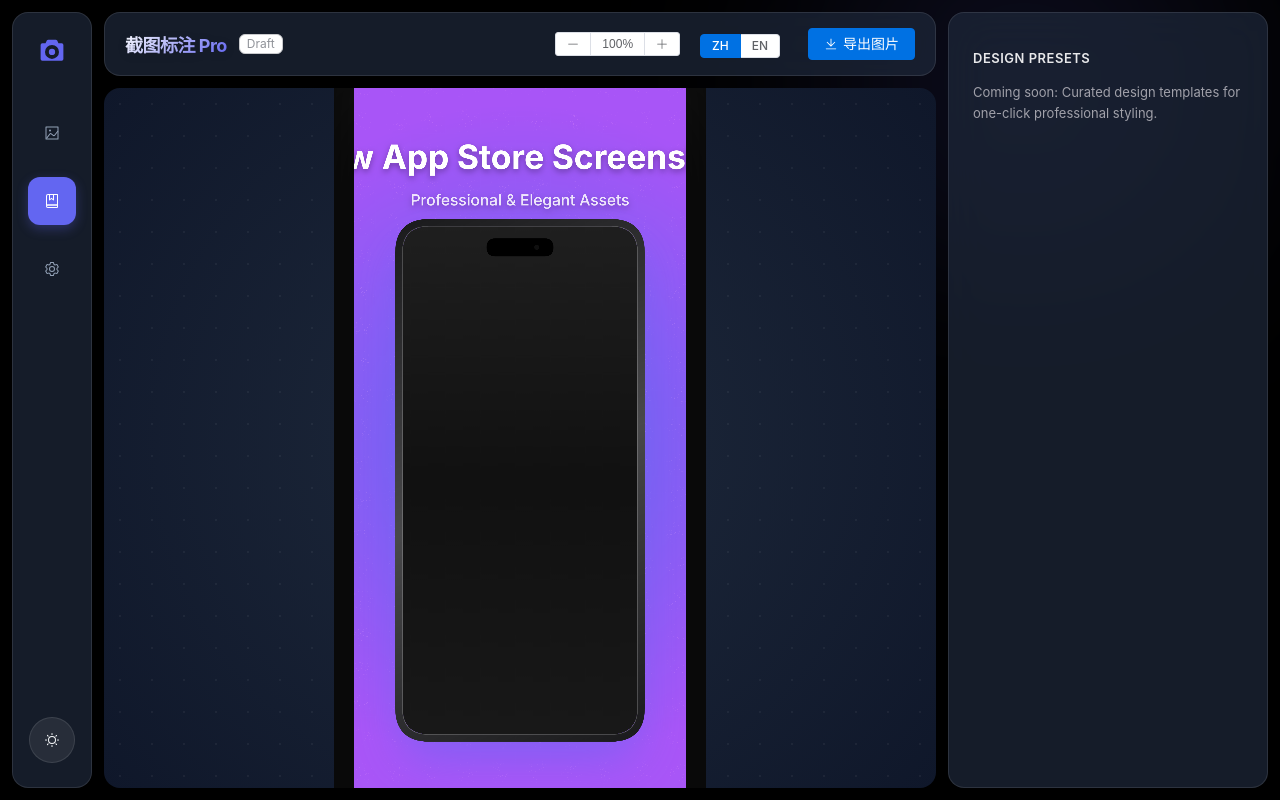
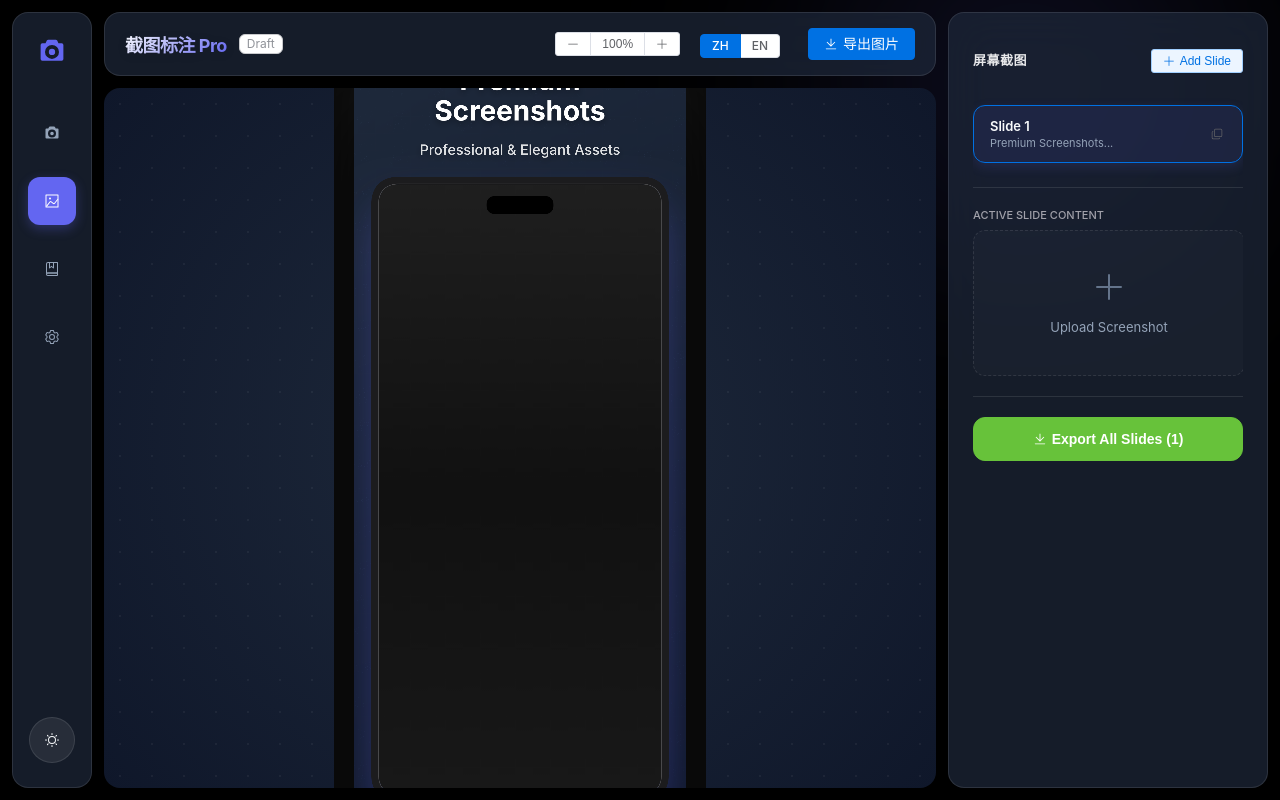
Before and after one commit to fugary/gen-screenshots, a Vue app: page / in a window 1280 px wide. Both pictures are taken after a click on the element 52 px from the left and 201 px from the top of the page. Built offline with nearby package versions, Linux system fonts and the light colour scheme.

Commit message:
feat: Implement multi-slide functionality with batch export and refined canvas rendering.

```diff
--- a/src/App.vue
+++ b/src/App.vue
@@ -23,6 +23,13 @@
               class="nav-item"
               :class="{ active: store.currentTab === 'canvas' }"
               @click="store.setProject({ currentTab: 'canvas' })"
+            >
+              <el-icon><CameraFilled /></el-icon>
+            </div>
+            <div
+              class="nav-item"
+              :class="{ active: store.currentTab === 'image' }"
+              @click="store.setProject({ currentTab: 'image' })"
             >
               <el-icon><Picture /></el-icon>
             </div>
@@ -202,6 +209,48 @@
   background-color: var(--app-bg);
   color: var(--text-main);
   overflow: hidden;
+}
+
+/* Custom Scrollbar Styles */
+::-webkit-scrollbar {
+  width: 6px;
+  height: 6px;
+}
+
+::-webkit-scrollbar-track {
+  background: transparent;
+}
+
+::-webkit-scrollbar-thumb {
+  background: rgba(var(--text-main-rgb), 0.1);
+  border-radius: 10px;
+  transition: background 0.2s;
+}
+
+::-webkit-scrollbar-thumb:hover {
+  background: rgba(var(--text-main-rgb), 0.2);
+}
+
+.dark ::-webkit-scrollbar-thumb {
+  background: rgba(255, 255, 255, 0.1);
+}
+
+.dark ::-webkit-scrollbar-thumb:hover {
+  background: rgba(255, 255, 255, 0.2);
+}
+
+/* For el-scrollbar */
+:deep(.el-scrollbar__bar) {
+  opacity: 1 !important;
+}
+
+:deep(.el-scrollbar__thumb) {
+  background-color: rgba(var(--text-main-rgb), 0.1) !important;
+  width: 4px !important;
+}
+
+.dark :deep(.el-scrollbar__thumb) {
+  background-color: rgba(255, 255, 255, 0.1) !important;
 }
 
 .app-wrapper {
--- a/src/components/ControlPanel.vue
+++ b/src/components/ControlPanel.vue
@@ -9,13 +9,13 @@
         </h3>
         <div class="text-inputs">
           <el-input
-            v-model="store.title"
+            v-model="store.activeSlide.title"
             type="textarea"
             :rows="2"
             placeholder="Title..."
           />
           <el-input
-            v-model="store.subtitle"
+            v-model="store.activeSlide.subtitle"
             type="textarea"
             :rows="2"
             placeholder="Subtitle..."
@@ -231,6 +231,103 @@
       </div>
     </div>
 
+    <!-- Slides (Image Assets) Tab -->
+    <div
+      v-else-if="store.currentTab === 'image'"
+      class="tab-content"
+    >
+      <div class="panel-header-row">
+        <h3 class="section-title">
+          {{ $t('controls.screenshot') }}
+        </h3>
+        <el-button
+          type="primary"
+          size="small"
+          plain
+          @click="store.addSlide"
+        >
+          <el-icon class="el-icon--left"><Plus /></el-icon>
+          Add Slide
+        </el-button>
+      </div>
+
+      <div class="slides-list">
+        <div
+          v-for="(slide, index) in store.slides"
+          :key="slide.id"
+          class="slide-entry"
+          :class="{ active: store.activeSlideIndex === index }"
+          @click="store.activeSlideIndex = index"
+        >
+          <div class="slide-info">
+            <span class="slide-name">{{ slide.name }}</span>
+            <span class="slide-subtitle-preview">{{ slide.title.slice(0, 20) }}...</span>
+          </div>
+          <div class="slide-controls">
+            <el-button
+              link
+              size="small"
+              @click.stop="store.duplicateSlide(index)"
+            >
+              <el-icon><CopyDocument /></el-icon>
+            </el-button>
+            <el-button
+              link
+              size="small"
+              type="danger"
+              @click.stop="store.deleteSlide(index)"
+              v-if="store.slides.length > 1"
+            >
+              <el-icon><Delete /></el-icon>
+            </el-button>
+          </div>
+        </div>
+      </div>
+
+      <div class="active-slide-details panel-section">
+        <span class="sub-label">Active Slide Content</span>
+        <el-upload
+          action="#"
+          :auto-upload="false"
+          :on-change="handleUserImageUpload"
+          :show-file-list="false"
+          class="user-image-uploader"
+        >
+          <div v-if="store.activeSlide.userImage" class="image-preview-container">
+            <img :src="store.activeSlide.userImage" class="user-image-preview" />
+            <div class="image-overlay">
+              <el-icon><Edit /></el-icon>
+            </div>
+          </div>
+          <div v-else class="upload-placeholder">
+            <el-icon class="upload-icon"><Plus /></el-icon>
+            <span class="upload-text">Upload Screenshot</span>
+          </div>
+        </el-upload>
+        <div v-if="store.activeSlide.userImage" class="image-actions">
+          <el-button
+            type="danger"
+            plain
+            size="small"
+            @click="store.updateActiveSlide({ userImage: null })"
+          >
+            Remove Image
+          </el-button>
+        </div>
+      </div>
+
+      <div class="batch-actions panel-section">
+        <el-button
+          type="success"
+          class="batch-btn"
+          @click="handleBatchExport"
+        >
+          <el-icon class="el-icon--left"><Download /></el-icon>
+          Export All Slides ({{ store.slides.length }})
+        </el-button>
+      </div>
+    </div>
+
     <!-- Presets Tab -->
     <div
       v-else-if="store.currentTab === 'presets'"
@@ -267,7 +364,10 @@
 <script setup lang="ts">
 import { useScreenshotStore } from '../store/screenshot';
 import { UploadFile, ElMessage } from 'element-plus';
-import { UploadFilled, Refresh, Delete, Plus } from '@element-plus/icons-vue';
+import {
+  UploadFilled, Refresh, Delete, Plus,
+  CopyDocument, Edit, Download
+} from '@element-plus/icons-vue';
 
 const store = useScreenshotStore();
 
@@ -294,12 +394,12 @@
   store.setProject({ bgColor1: c1, bgColor2: c2 });
 };
 
-const handleFileChange = (uploadFile: UploadFile) => {
+const handleUserImageUpload = (uploadFile: UploadFile) => {
   const file = uploadFile.raw;
   if (file) {
     const reader = new FileReader();
     reader.onload = (e) => {
-      store.setProject({ userImage: e.target?.result as string });
+      store.updateActiveSlide({ userImage: e.target?.result as string });
     };
     reader.readAsDataURL(file);
   }
@@ -321,6 +421,10 @@
     newProjectName.value = '';
     ElMessage.success('Project saved!');
   }
+};
+
+const handleBatchExport = () => {
+  window.dispatchEvent(new CustomEvent('batch-export-canvas'));
 };
 </script>
 
@@ -565,4 +669,161 @@
   font-size: 12px;
   color: #94a3b8;
 }
+
+/* Image Assets Tab Styles */
+.user-image-uploader :deep(.el-upload) {
+  width: 100%;
+  display: block;
+  cursor: pointer;
+  border: 1px dashed var(--glass-border);
+  border-radius: 12px;
+  background: rgba(255, 255, 255, 0.02);
+  transition: all 0.2s ease;
+  overflow: hidden;
+}
+
+.user-image-uploader :deep(.el-upload:hover) {
+  border-color: #6366f1;
+  background: rgba(99, 102, 241, 0.05);
+}
+
+.image-preview-container {
+  position: relative;
+  width: 100%;
+  aspect-ratio: 9/16;
+  background: #000;
+  display: flex;
+  align-items: center;
+  justify-content: center;
+}
+
+.user-image-preview {
+  width: 100%;
+  height: 100%;
+  object-fit: contain;
+}
+
+.image-overlay {
+  position: absolute;
+  inset: 0;
+  background: rgba(0, 0, 0, 0.4);
+  display: flex;
+  align-items: center;
+  justify-content: center;
+  opacity: 0;
+  transition: opacity 0.2s;
+  color: #fff;
+  font-size: 24px;
+}
+
+.image-preview-container:hover .image-overlay {
+  opacity: 1;
+}
+
+.upload-placeholder {
+  padding: 40px 20px;
+  display: flex;
+  flex-direction: column;
+  align-items: center;
+  gap: 12px;
+  color: #64748b;
+}
+
+.upload-icon {
+  font-size: 32px;
+  margin-bottom: 4px;
+}
+
+.upload-text {
+  font-size: 13px;
+  color: #94a3b8;
+}
+
+.image-actions {
+  margin-top: 16px;
+  display: flex;
+  justify-content: center;
+}
+
+/* Slide Manager Styles */
+.panel-header-row {
+  display: flex;
+  justify-content: space-between;
+  align-items: center;
+  margin-bottom: 20px;
+}
+
+.slides-list {
+  display: flex;
+  flex-direction: column;
+  gap: 10px;
+  margin-bottom: 24px;
+}
+
+.slide-entry {
+  display: flex;
+  justify-content: space-between;
+  align-items: center;
+  padding: 12px 16px;
+  background: rgba(255, 255, 255, 0.03);
+  border: 1px solid var(--glass-border);
+  border-radius: 12px;
+  cursor: pointer;
+  transition: all 0.2s ease;
+}
+
+.slide-entry:hover {
+  background: rgba(255, 255, 255, 0.06);
+  border-color: rgba(255, 255, 255, 0.2);
+}
+
+.slide-entry.active {
+  background: rgba(99, 102, 241, 0.1);
+  border-color: var(--el-color-primary);
+  box-shadow: 0 4px 12px rgba(99, 102, 241, 0.15);
+}
+
+.slide-info {
+  display: flex;
+  flex-direction: column;
+  gap: 2px;
+}
+
+.slide-name {
+  font-size: 13px;
+  font-weight: 600;
+  color: var(--text-main);
+}
+
+.slide-subtitle-preview {
+  font-size: 11px;
+  color: var(--text-muted);
+  white-space: nowrap;
+  overflow: hidden;
+  text-overflow: ellipsis;
+  max-width: 150px;
+}
+
+.slide-controls {
+  display: flex;
+  gap: 4px;
+}
+
+.active-slide-details {
+  border-top: 1px solid var(--glass-border);
+  padding-top: 20px;
+}
+
+.batch-actions {
+  margin-top: 20px;
+  padding-top: 20px;
+  border-top: 1px solid var(--glass-border);
+}
+
+.batch-btn {
+  width: 100%;
+  height: 44px;
+  font-weight: 600;
+  border-radius: 12px;
+}
 </style>
--- a/src/components/ScreenshotCanvas.vue
+++ b/src/components/ScreenshotCanvas.vue
@@ -42,7 +42,17 @@
   return 0.2126 * r + 0.7152 * g + 0.0722 * b;
 };
 
-const draw = () => {
+const loadImage = (src: string): Promise<HTMLImageElement> => {
+  return new Promise((resolve, reject) => {
+    const img = new Image();
+    img.crossOrigin = "anonymous";
+    img.onload = () => resolve(img);
+    img.onerror = reject;
+    img.src = src;
+  });
+};
+
+const draw = async () => {
   const canvas = canvasRef.value;
   if (!canvas) return;
 
@@ -59,19 +69,20 @@
   ctx.clearRect(0, 0, canvas.width, canvas.height);
 
   if (store.bgImage) {
-    const bgImg = new Image();
-    bgImg.crossOrigin = "anonymous";
-    bgImg.onload = () => {
+    try {
+      const bgImg = await loadImage(store.bgImage);
       ctx.drawImage(bgImg, 0, 0, canvas.width, canvas.height);
-      drawLayers(ctx, canvas, true);
-    };
-    bgImg.src = store.bgImage;
+      await drawLayers(ctx, canvas, true);
+    } catch (e) {
+      console.error("Failed to load background image", e);
+      await drawLayers(ctx, canvas, false);
+    }
   } else {
-    drawLayers(ctx, canvas, false);
+    await drawLayers(ctx, canvas, false);
   }
 };
 
-const drawLayers = (ctx: CanvasRenderingContext2D, canvas: HTMLCanvasElement, hasBgImg: boolean) => {
+const drawLayers = async (ctx: CanvasRenderingContext2D, canvas: HTMLCanvasElement, hasBgImg: boolean) => {
   if (!hasBgImg) {
     if (store.bgType === 'linear') {
       const grad = ctx.createLinearGradient(0, 0, canvas.width, canvas.height);
@@ -101,52 +112,45 @@
     ctx.restore();
   }
 
-  let textColor = store.textColor;
-  if (store.adaptiveText) {
-    const lum = getLuminance(store.bgColor1);
-    textColor = lum > 160 ? '#1e293b' : '#ffffff';
+  // Adaptive Text Color
+  const bgColor = store.bgImage ? '#000000' : store.bgColor1;
+  const luminance = getLuminance(bgColor);
+  const textColor = store.adaptiveText ? (luminance > 160 ? '#1e293b' : '#ffffff') : store.textColor;
+
+  ctx.fillStyle = textColor;
+
+  const isIPad = store.frameStyle.includes('ipad');
+  const is55 = store.frameStyle === 'iphone-5.5';
+
+  let frameW = isIPad ? canvas.width * 0.82 : canvas.width * 0.85;
+  let frameH = isIPad ? frameW * 1.33 : frameW * 2.16;
+  if (is55) {
+      frameW = canvas.width * 0.8;
+      frameH = frameW * 1.77;
   }
 
-  let frameW = 910;
-  let frameH = 1970;
-  let borderRadius = 100;
-  const isIPad = store.frameStyle.startsWith('ipad');
-  const is55 = store.frameStyle === 'iphone-5.5';
+  const borderRadius = isIPad ? 45 : 80;
 
-  if (isIPad) {
-    frameW = 1500;
-    frameH = 2100;
-    borderRadius = 60;
-  } else if (store.frameStyle === 'iphone16-promax') {
-    frameW = 980;
-    frameH = 2120;
-    borderRadius = 110;
-  } else if (is55) {
-    frameW = 1000;
-    frameH = 1780;
-    borderRadius = 0;
-  }
+  // Content Grouping & Centering
+  const titleLines = store.activeSlide.title.split('\n');
+  const subLines = store.activeSlide.subtitle.split('\n');
+  const lineHeightTitle = store.fontSize * 1.1;
+  const lineHeightSub = store.subtitleFontSize * 1.3;
+  const gapBetweenTitleSubtitle = 30;
+  const gapBetweenTextAndDevice = 60;
 
-  const titleLines = store.title.split('\n');
-  const subLines = store.subtitle.split('\n');
-  const lineHeightTitle = store.fontSize * 1.1;
-  const lineHeightSub = store.subtitleFontSize * 1.1;
-  const titleH = titleLines.length * lineHeightTitle;
-  const subH = subLines.length * lineHeightSub;
-  const gapBetweenTitleSubtitle = 20; // Explicit smaller gap
-  const gapBetweenTextAndDevice = 100; // Slightly tighter
-  const totalContentH = titleH + subH + gapBetweenTitleSubtitle + gapBetweenTextAndDevice + frameH;
+  const totalTextHeight = (titleLines.length * lineHeightTitle) + (subLines.length * lineHeightSub) + gapBetweenTitleSubtitle;
+  const totalContentHeight = totalTextHeight + gapBetweenTextAndDevice + frameH;
 
-  const startY = (canvas.height - totalContentH) / 2;
-  let textY = startY + (store.fontSize / 2);
-  let deviceY = textY + titleH + subH + gapBetweenTitleSubtitle + gapBetweenTextAndDevice - (store.fontSize / 2);
+  const startY = (canvas.height - totalContentHeight) / 2;
+  let textY = startY + (titleLines.length * lineHeightTitle / 2);
+  let deviceY = startY + totalTextHeight + gapBetweenTextAndDevice;
 
   if (store.layout === 'bottom') {
     deviceY = startY;
-    textY = deviceY + frameH + gapBetweenTextAndDevice + (store.fontSize / 2);
+    textY = startY + frameH + gapBetweenTextAndDevice + (titleLines.length * lineHeightTitle / 2);
   }
 
-  ctx.fillStyle = textColor;
   ctx.textAlign = "center";
   ctx.textBaseline = "middle";
   ctx.shadowColor = 'rgba(0,0,0,0.3)';
@@ -156,7 +160,7 @@
   // Title
   ctx.font = `bold ${store.fontSize}px 'Inter', -apple-system, sans-serif`;
   titleLines.forEach((line, i) => {
-    ctx.fillText(line, canvas.width / 2, textY + (i * lineHeightTitle));
+    ctx.fillText(line, canvas.width / 2, textY + (i * lineHeightTitle) - (titleLines.length * lineHeightTitle / 2));
   });
 
   // Subtitle
@@ -164,7 +168,7 @@
   ctx.font = `500 ${store.subtitleFontSize}px 'Inter', -apple-system, sans-serif`;
   ctx.globalAlpha = 0.85;
   subLines.forEach((line, i) => {
-    ctx.fillText(line, canvas.width / 2, textY + (subStartRow * lineHeightTitle) + (i * lineHeightSub) + gapBetweenTitleSubtitle);
+    ctx.fillText(line, canvas.width / 2, textY + (subLines.length > 0 ? (lineHeightTitle * titleLines.length / 2) + gapBetweenTitleSubtitle + (i * lineHeightSub) : 0));
   });
   ctx.globalAlpha = 1.0;
   ctx.shadowBlur = 0; ctx.shadowOffsetY = 0;
@@ -187,10 +191,9 @@
     ctx.restore();
   }
 
-  if (store.userImage) {
-    const img = new Image();
-    img.crossOrigin = "anonymous";
-    img.onload = () => {
+  if (store.activeSlide.userImage) {
+    try {
+      const img = await loadImage(store.activeSlide.userImage);
       ctx.save();
       if (is55) {
         ctx.beginPath(); ctx.rect(x, y, frameW, frameH); ctx.clip();
@@ -200,8 +203,10 @@
       ctx.drawImage(img, x, y, frameW, frameH);
       ctx.restore();
       drawDeviceBorder(ctx, x, y, frameW, frameH, borderRadius, isIPad, is55);
-    };
-    img.src = store.userImage;
+    } catch (e) {
+      console.error("Failed to load user image", e);
+      drawDeviceBorder(ctx, x, y, frameW, frameH, borderRadius, isIPad, is55);
+    }
   } else {
     ctx.save();
     ctx.fillStyle = '#111';
@@ -230,20 +235,11 @@
 
   ctx.save();
   const borderThickness = 30;
-  const borderGrad = ctx.createLinearGradient(x, y, x + frameW, y + frameH);
-  let color = '#1c1c1e';
-  if (store.frameStyle.includes('gold')) color = '#d4c5b9';
-  if (store.frameStyle.includes('silver')) color = '#e3e3e8';
+  ctx.strokeStyle = '#1c1c1e';
+  ctx.lineWidth = borderThickness;
 
-  borderGrad.addColorStop(0, color);
-  borderGrad.addColorStop(0.5, lightenColor(color, 45));
-  borderGrad.addColorStop(1, color);
-
-  ctx.strokeStyle = borderGrad;
-  ctx.lineWidth = borderThickness;
   if (is55) {
      ctx.lineWidth = 60;
-     ctx.strokeStyle = '#1c1c1e';
      ctx.strokeRect(x - 30, y - 180, frameW + 60, frameH + 360);
      ctx.strokeStyle = 'rgba(255,255,255,0.1)';
      ctx.lineWidth = 4;
@@ -264,32 +260,8 @@
     ctx.fillStyle = '#000000';
     roundRect(ctx, canvasWidth.value/2 - 130, y + 45, 260, 70, 35);
     ctx.fill();
-    ctx.fillStyle = 'rgba(255,255,255,0.06)';
-    ctx.beginPath(); ctx.arc(canvasWidth.value/2 + 65, y + 80, 10, 0, Math.PI * 2); ctx.fill();
-  } else if (isIPad) {
-    ctx.fillStyle = 'rgba(255,255,255,0.12)';
-    ctx.beginPath(); ctx.arc(canvasWidth.value / 2, y + 16, 5, 0, Math.PI * 2); ctx.fill();
   }
   ctx.restore();
-};
-
-const lightenColor = (col: string, amt: number) => {
-  let usePound = false;
-  if (col[0] == '#') {
-    col = col.slice(1);
-    usePound = true;
-  }
-  const num = parseInt(col, 16);
-  let r = (num >> 16) + amt;
-  if (r > 255) r = 255;
-  else if (r < 0) r = 0;
-  let b = ((num >> 8) & 0x00ff) + amt;
-  if (b > 255) b = 255;
-  else if (b < 0) b = 0;
-  let g = (num & 0x0000ff) + amt;
-  if (g > 255) g = 255;
-  else if (g < 0) g = 0;
-  return (usePound ? '#' : '') + (g | (b << 8) | (r << 16)).toString(16).padStart(6, '0');
 };
 
 const handleExport = async () => {
@@ -304,7 +276,7 @@
     if ((window as any).__TAURI_INTERNALS__) {
       const path = await save({
         filters: [{ name: 'PNG Image', extensions: ['png'] }],
-        defaultPath: 'screenshot.png'
+        defaultPath: `${store.activeSlide.name}.png`
       });
 
       if (path) {
@@ -312,13 +284,35 @@
       }
     } else {
       const link = document.createElement('a');
-      link.download = `screenshot-${Date.now()}.png`;
+      link.download = `${store.activeSlide.name}-${Date.now()}.png`;
       link.href = dataUrl;
       link.click();
     }
   } catch (err) {
     console.error('Export failed:', err);
   }
+};
+
+const handleBatchExport = async () => {
+  const originalIndex = store.activeSlideIndex;
+
+  for (let i = 0; i < store.slides.length; i++) {
+    store.activeSlideIndex = i;
+    await draw();
+    await new Promise(r => setTimeout(r, 100)); // Small buffer
+
+    const canvas = canvasRef.value;
+    if (!canvas) continue;
+
+    const dataUrl = canvas.toDataURL('image/png');
+    const link = document.createElement('a');
+    link.download = `${store.slides[i].name}.png`;
+    link.href = dataUrl;
+    link.click();
+  }
+
+  store.activeSlideIndex = originalIndex;
+  await draw();
 };
 
 function roundRect(ctx: CanvasRenderingContext2D, x: number, y: number, width: number, height: number, radius: number) {
@@ -338,13 +332,17 @@
 onMounted(() => {
   setTimeout(draw, 100);
   window.addEventListener('export-canvas', handleExport);
+  window.addEventListener('batch-export-canvas', handleBatchExport);
 });
 
 onUnmounted(() => {
   window.removeEventListener('export-canvas', handleExport);
+  window.removeEventListener('batch-export-canvas', handleBatchExport);
 });
 
-watch(() => store.$state, draw, { deep: true });
+watch(() => store.$state, () => {
+  draw();
+}, { deep: true });
 
 defineExpose({ draw });
 </script>
@@ -364,7 +362,7 @@
 canvas {
   height: 100%;
   width: auto;
-  border-radius: 8px;
+  border-radius: 4px;
   box-shadow: 0 40px 80px rgba(0, 0, 0, 0.8);
 }
 </style>
--- a/src/store/screenshot.ts
+++ b/src/store/screenshot.ts
@@ -1,78 +1,123 @@
 import { defineStore } from 'pinia';
 
-export interface ProjectState {
+export interface Slide {
   id: string;
-  name: string;
   title: string;
   subtitle: string;
+  userImage: string | null;
+  name: string;
+}
+
+export interface ProjectState {
+  slides: Slide[];
+  activeSlideIndex: number;
+  bgType: 'linear' | 'radial';
+  bgColor1: string;
+  bgColor2: string;
+  bgImage: string | null;
+  frameStyle: string;
+  textColor: string;
+  glowColor: string;
   fontSize: number;
   subtitleFontSize: number;
-  textColor: string;
-  bgColor1: string;
-  bgColor2: string;
-  bgType: 'linear' | 'radial';
-  bgImage: string | null;
+  noiseAmount: number;
   adaptiveText: boolean;
-  noiseAmount: number;
-  glowColor: string;
   layout: 'top' | 'bottom';
-  frameStyle: string;
-  userImage: string | null;
+  zoomLevel: number;
+  language: 'zh-CN' | 'en-US';
+  theme: 'dark' | 'light';
+  currentTab: string;
 }
 
 export const useScreenshotStore = defineStore('screenshot', {
   state: () => ({
-    title: 'New App Store Screenshot',
-    subtitle: 'Professional & Elegant Assets',
-    fontSize: 130,
-    subtitleFontSize: 60,
+    slides: [
+      { id: '1', title: 'Premium\nScreenshots', subtitle: 'Professional & Elegant Assets', userImage: null as string | null, name: 'Slide 1' }
+    ],
+    activeSlideIndex: 0,
+    bgType: 'linear' as 'linear' | 'radial',
+    bgColor1: '#1e293b',
+    bgColor2: '#0f172a',
+    bgImage: null as string | null,
+    frameStyle: 'iphone-6.7',
     textColor: '#ffffff',
-    bgColor1: '#6366f1',
-    bgColor2: '#a855f7',
-    bgType: 'radial' as 'linear' | 'radial',
-    bgImage: null as string | null,
+    glowColor: 'rgba(99, 102, 241, 0.4)',
+    fontSize: 108,
+    subtitleFontSize: 55,
+    noiseAmount: 0.04,
     adaptiveText: true,
-    noiseAmount: 0.05,
-    glowColor: 'rgba(99, 102, 241, 0.5)',
-    layout: 'top',
-    frameStyle: 'iphone16-jet',
-    userImage: null as string | null,
-    language: 'zh-CN',
-    theme: 'dark',
-    zoomLevel: 1,
+    layout: 'top' as 'top' | 'bottom',
+    zoomLevel: 1.0,
+    language: 'zh-CN' as 'zh-CN' | 'en-US',
+    theme: 'dark' as 'dark' | 'light',
     currentTab: 'canvas',
-    savedProjects: [] as ProjectState[]
+    savedProjects: [] as { id: string; name: string; state: any }[]
   }),
+  getters: {
+    activeSlide: (state) => state.slides[state.activeSlideIndex] || state.slides[0],
+    title: (state) => state.slides[state.activeSlideIndex]?.title || '',
+    subtitle: (state) => state.slides[state.activeSlideIndex]?.subtitle || '',
+    userImage: (state) => state.slides[state.activeSlideIndex]?.userImage || null,
+  },
   actions: {
-    setProject(data: Partial<any>) {
-      Object.assign(this.$state, data);
+    setProject(updates: Partial<any>) {
+      Object.assign(this.$state, updates);
     },
-    resetProject() {
-      this.title = 'New App Store Screenshot';
-      this.subtitle = 'Professional & Elegant Assets';
-      this.userImage = null;
-      this.bgImage = null;
+    updateActiveSlide(updates: Partial<Slide>) {
+      const slide = this.slides[this.activeSlideIndex];
+      if (slide) Object.assign(slide, updates);
+    },
+    addSlide() {
+      const newSlide: Slide = {
+        id: Date.now().toString(),
+        title: 'New Headline',
+        subtitle: 'Enter description...',
+        userImage: null,
+        name: `Slide ${this.slides.length + 1}`
+      };
+      this.slides.push(newSlide);
+      this.activeSlideIndex = this.slides.length - 1;
+    },
+    deleteSlide(index: number) {
+      if (this.slides.length <= 1) return;
+      this.slides.splice(index, 1);
+      if (this.activeSlideIndex >= this.slides.length) {
+        this.activeSlideIndex = this.slides.length - 1;
+      }
+    },
+    duplicateSlide(index: number) {
+      const source = this.slides[index];
+      const copy = { ...source, id: Date.now().toString(), name: `${source.name} (Copy)` };
+      this.slides.splice(index + 1, 0, copy);
+      this.activeSlideIndex = index + 1;
     },
     saveProject(name: string) {
-      const id = Date.now().toString();
-      const currentConfig = { ...this.$state } as any;
-      delete currentConfig.savedProjects;
-      delete currentConfig.zoomLevel;
-      delete currentConfig.currentTab;
-      delete currentConfig.language;
-      delete currentConfig.theme;
-
+      const stateToSave = { ...this.$state };
+      delete (stateToSave as any).savedProjects;
       this.savedProjects.push({
-        id,
+        id: Date.now().toString(),
         name,
-        ...currentConfig
+        state: JSON.parse(JSON.stringify(stateToSave))
       });
     },
     loadProject(id: string) {
-      const project = this.savedProjects.find(p => p.id === id);
-      if (project) {
-        const { id: _, name: __, ...data } = project;
-        Object.assign(this.$state, data);
+      const p = this.savedProjects.find(i => i.id === id);
+      if (p) {
+        const state = JSON.parse(JSON.stringify(p.state));
+        // Backward compatibility migration
+        if (!state.slides) {
+          state.slides = [
+            {
+              id: '1',
+              title: state.title || 'Premium\nScreenshots',
+              subtitle: state.subtitle || 'Professional & Elegant Assets',
+              userImage: (state.userImage as string | null) || null,
+              name: 'Imported Slide'
+            }
+          ];
+          state.activeSlideIndex = 0;
+        }
+        Object.assign(this.$state, state);
       }
     },
     deleteProject(id: string) {
```
